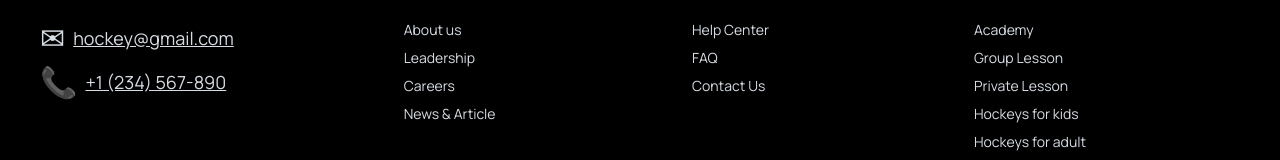
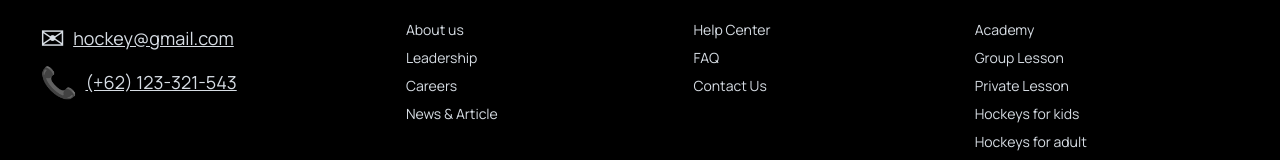
Before and after one commit to Mashnur/Hockey-club-website, a plain HTML site: page index.html in a window 1280 px wide. Shown: the part 4202-4362 px from the top of the page. Drawn offline with nearby package versions, Linux system fonts and the light colour scheme.

Commit message:
updadted everything

```diff
--- a/index.html
+++ b/index.html
@@ -506,7 +506,7 @@
       </div>
       <div class="flex items-center justify-center">
         <span class="text-3xl mr-2">&#128222;</span> <!-- Phone sign -->
-        <p class="text-lg"> <a href="tel:+1234567890" class="underline">+1 (234) 567-890</a></p>
+        <p class="text-lg"> <a href="tel:+1234567890" class="underline">(+62) 123-321-543</a></p>
     </div>
 
       </nav>
```
